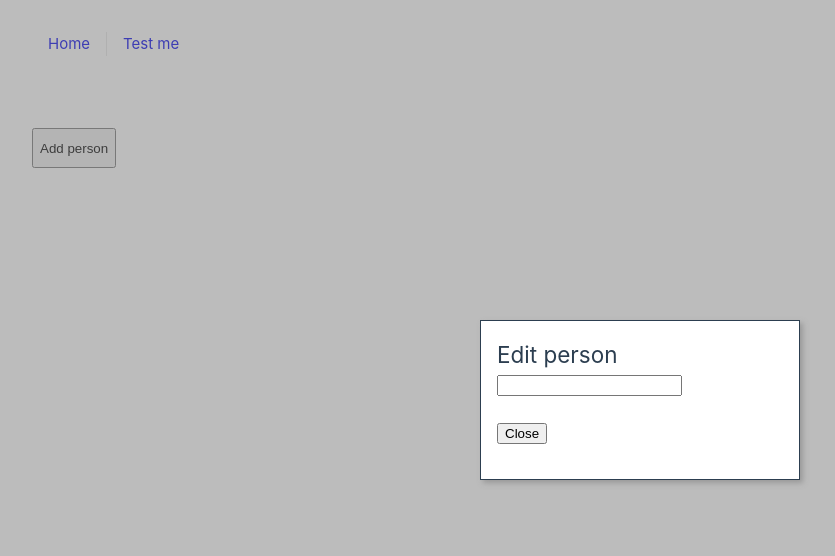
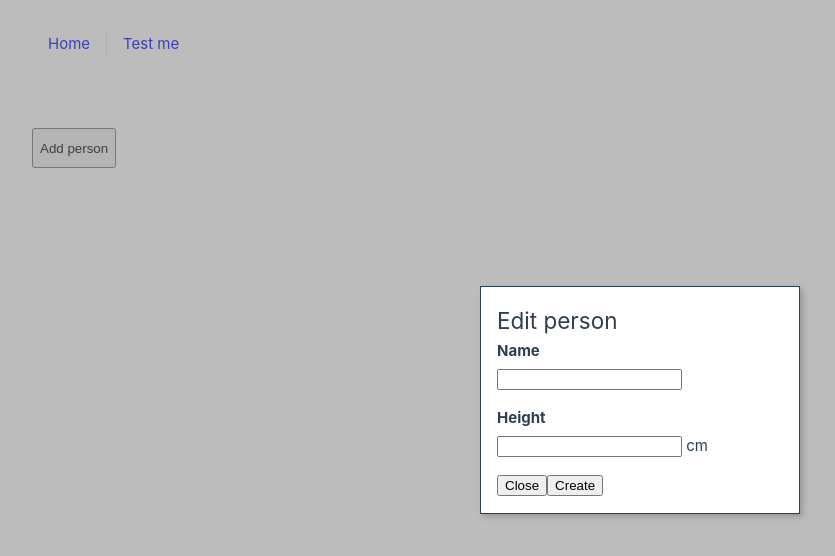
Before and after one commit to OlkaB/vue-3-sandbox, a Vue app: page /people/add-person in a window 1280 px wide. Shown: the top 556 px of the page, without its empty margins (0-835 px from the left). Built offline with nearby package versions, Linux system fonts and the light colour scheme; no server answers.

Commit message:
full CRUD

```diff
--- a/src/composables/usePeople.js
+++ b/src/composables/usePeople.js
@@ -35,6 +35,20 @@ export function usePeople() {
     return people.value.findIndex(({ id }) => id === personId);
   };
 
+  const createPerson = (personData) => {
+    // id would come from API - assign some temp one
+    const id = Date.now();
+    people.value.push({
+      ...personData,
+      id,
+    });
+  };
+
+  const updatePerson = (personId, personData) => {
+    const personIndex = getPersonIndexById(personId);
+    people.value[personIndex] = personData;
+  };
+
   const deletePersonById = (personId) => {
     const personIndex = getPersonIndexById(personId);
     return people.value.splice(personIndex, 1);
@@ -43,11 +57,6 @@ export function usePeople() {
   const ratePerson = (personId, rating) => {
     const person = getPersonById(personId);
     person.rating = rating;
-  };
-
-  const updatePerson = (personId, personData) => {
-    const personIndex = getPersonIndexById(personId);
-    people.value[personIndex] = personData;
   };
 
   return {
@@ -59,5 +68,6 @@ export function usePeople() {
     deletePersonById,
     ratePerson,
     updatePerson,
+    createPerson,
   };
 }
--- a/src/views/PersonAdd.vue
+++ b/src/views/PersonAdd.vue
@@ -1,56 +1,51 @@
 <template>
-  <PageOverlay />
+  <PersonForm
+    :person="personToEdit"
+    title="Edit person"
+    @update-person-field="onPersonUpdate"
+  >
+    <button
+      type="button"
+      @click="onCloseEdit"
+    >
+      Close
+    </button>
 
-  <div class="person-edit">
-    <h2>Edit person</h2>
-
-    <input
-      v-model="personToEdit.name"
+    <button
+      type="button"
+      @click="onCreatePerson"
     >
-    <br><br>
-    <RouterLink :to="{ name: RouteNames.PEOPLE }">
-      <button type="button">
-        Close
-      </button>
-    </RouterLink>
-  </div>
+      Create
+    </button>
+  </PersonForm>
 </template>
 
 <script setup>
-import { RouterLink, useRoute } from 'vue-router';
+import { useRouter } from 'vue-router';
 import { usePeople } from '@/composables/usePeople';
-import { ref, watch } from 'vue';
+import { ref } from 'vue';
 import { RouteNames } from '@/router/RouteNames';
-import PageOverlay from '@/components/PageOverlay.vue';
+import PersonForm from '@/components/PersonForm.vue';
 
-const route = useRoute();
-const { getPersonById } = usePeople();
-const personToEdit = ref({});
+const router = useRouter();
+const { createPerson } = usePeople();
+const personToEdit = ref({
+  // TODO create Person class and instantiate
+  name: '',
+  height: '',
+});
 
-watch(
-  () => route.params.personId,
-  async (personId) => {
-    const person = getPersonById(Number(personId));
-    if(!person) return;
-    personToEdit.value = {...person};
-  },
-  { immediate: true },
-);
 
+function onCloseEdit () {
+  router.push({ name: RouteNames.PEOPLE });
+}
+
+function onPersonUpdate(fieldName, fieldValue) {
+  personToEdit.value[fieldName] = fieldValue;
+}
+
+function onCreatePerson() {
+  createPerson(personToEdit.value);
+  onCloseEdit();
+}
 </script>
-
-<style scoped>
-.person-edit {
-   position: absolute;
-   top: 50%;
-   right: 50%;
-   transform: translate(50%, -50%);
-   width: 20rem;
-   height: 10rem;
-   border: 1px solid;
-   box-shadow: 3px 3px 5px rgba(122,122,122,.5);
-   padding: 1rem;
-   z-index: 100;
-   background-color: white;
-}
-</style>
```
